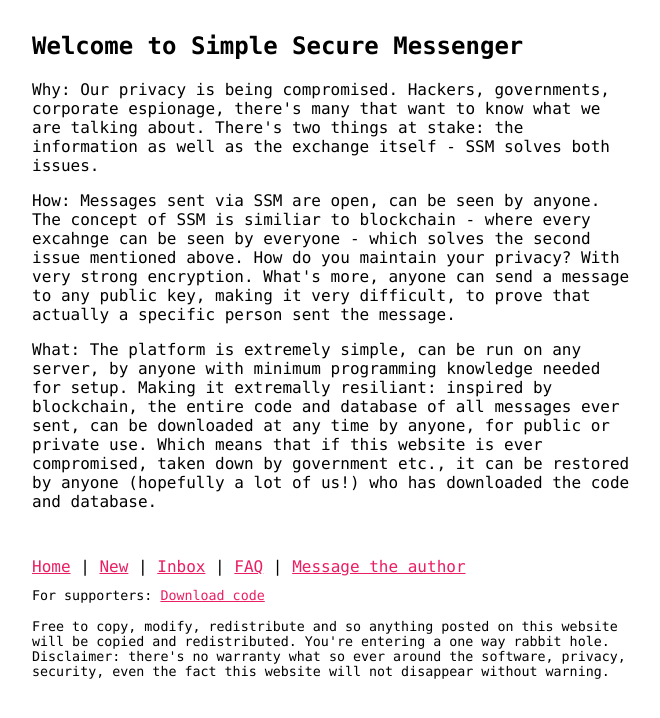
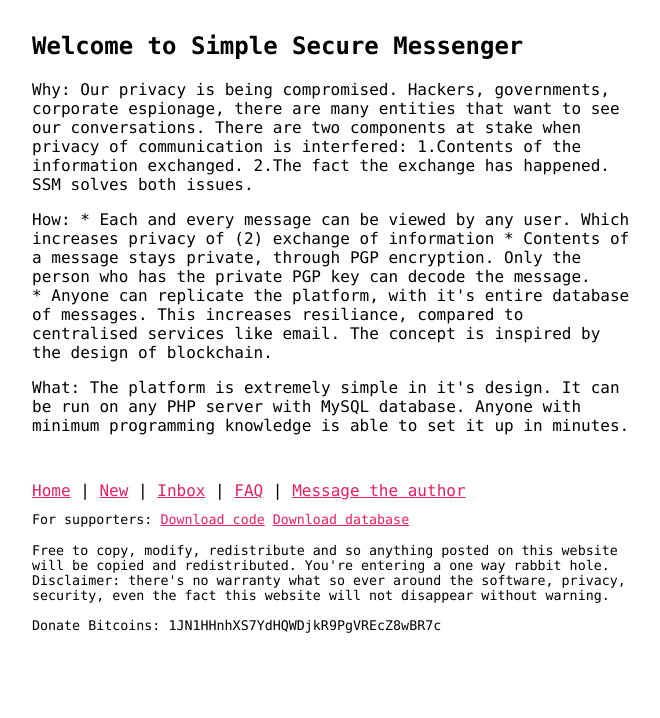
Before and after one commit to mategvo/simple_secure_messaging, a PHP site: page /index.php in a window 1280 px wide. Shown: the top 718 px of the page, without its empty margins (308-968 px from the left). Run offline with PHP 8.4, Linux system fonts and the light colour scheme.

Commit message:
content update

```diff
--- a/footer.php
+++ b/footer.php
@@ -3,10 +3,16 @@
 		<a href="index.php">Home</a> | <a href="message.php">New</a> | <a href="inbox.php">Inbox</a> | <a href="faq.php">FAQ</a> | <a href="author.php">Message the author</a>
 	</div>
 	<div class="fw">
-			<small>For supporters: <a href="https://github.com/mateuszgwozdz/simple_secure_messaging">Download code</a></small>
+			<small>For supporters:
+				<a href="https://github.com/mateuszgwozdz/simple_secure_messaging" target="_blank">Download code</a>
+				<a href="dump.php">Download database</a>
+			</small>
 	</div>
 	<div class="fw">
-		<small>Free to copy, modify, redistribute and so anything posted on this website will be copied and redistributed. You're entering a one way rabbit hole. Disclaimer: there's no warranty what so ever around the software, privacy, security, even the fact this website will not disappear without warning.</small>
+		<small>Free to copy, modify, redistribute and so anything posted on this website will be copied and redistributed. You're entering a one way rabbit hole. Disclaimer: there's no warranty what so ever around the software, privacy, security, even the fact this website will not disappear without warning.
+		</br></br>
+		Donate Bitcoins: 1JN1HHnhXS7YdHQWDjkR9PgVREcZ8wBR7c
+		</small>
 	</div>
 </body>
 <style type="text/css">
--- a/get.php
+++ b/get.php
@@ -5,7 +5,7 @@ include('mysql_connection.php');
 
 $key = $_POST["pgp_key"];
 
-$query = ("SELECT * FROM `ssm`.`ssm` WHERE pgp_key = '$key'");
+$query = ("SELECT * FROM `ssm` WHERE pgp_key = '$key'");
 $result = $link->query($query);
 
 
--- a/index.php
+++ b/index.php
@@ -2,8 +2,10 @@
 
 <h2>Welcome to Simple Secure Messenger</h2>
 
-<p>Why: Our privacy is being compromised. Hackers, governments, corporate espionage, there's many that want to know what we are talking about. There's two things at stake: the information as well as the exchange itself - SSM solves both issues.</p>
-<p>How: Messages sent via SSM are open, can be seen by anyone. The concept of SSM is similiar to blockchain - where every excahnge can be seen by everyone - which solves the second issue mentioned above. How do you maintain your privacy? With very strong encryption. What's more, anyone can send a message to any public key, making it very difficult, to prove that actually a specific person sent the message.</p>
-<p>What: The platform is extremely simple, can be run on any server, by anyone with minimum programming knowledge needed for setup. Making it extremally resiliant: inspired by blockchain, the entire code and database of all messages ever sent, can be downloaded at any time by anyone, for public or private use. Which means that if this website is ever compromised, taken down by government etc., it can be restored by anyone (hopefully a lot of us!) who has downloaded the code and database.</p>
+<p>Why: Our privacy is being compromised. Hackers, governments, corporate espionage, there are many entities that want to see our conversations. There are two components at stake when privacy of communication is interfered: 1.Contents of the information exchanged. 2.The fact the exchange has happened. SSM solves both issues.</p>
+<p>How: * Each and every message can be viewed by any user. Which increases privacy of (2) exchange of information
+* Contents of a message stays private, through PGP encryption. Only the person who has the private PGP key can decode the message.
+* Anyone can replicate the platform, with it's entire database of messages. This increases resiliance, compared to centralised services like email. The concept is inspired by the design of blockchain.</p>
+<p>What: The platform is extremely simple in it's design. It can be run on any PHP server with MySQL database. Anyone with minimum programming knowledge is able to set it up in minutes.</p>
 
 <?php include('footer.php'); ?>
```
Also changed, not shown: send.php (line endings or trailing spaces).
